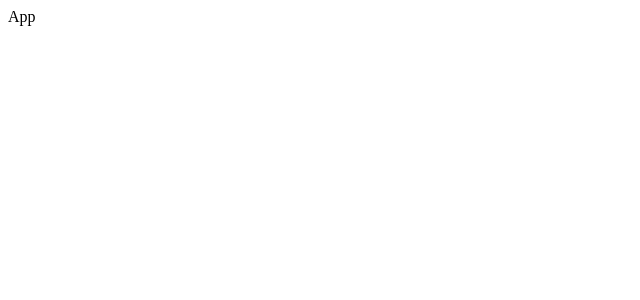
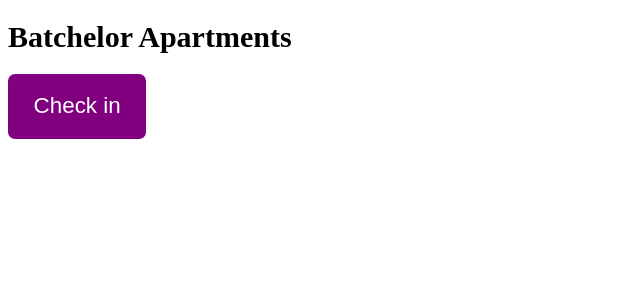
Before and after one commit to RyanBatchelor/Apartments, a React (Vite) app: page / in a window 1280 px wide. Shown: the top 300 px of the page, without its empty margins (0-640 px from the left). Built offline with nearby package versions, Linux system fonts and the light colour scheme.

Commit message:
Update 3 files

```diff
--- a/package.json
+++ b/package.json
@@ -11,7 +11,8 @@
   },
   "dependencies": {
     "react": "^18.2.0",
-    "react-dom": "^18.2.0"
+    "react-dom": "^18.2.0",
+    "styled-components": "^6.0.7"
   },
   "devDependencies": {
     "@types/react": "^18.2.15",
--- a/src/App.jsx
+++ b/src/App.jsx
@@ -1,6 +1,26 @@
+import styled from "styled-components"
+
+const H1 = styled.h1`
+  font-size: 30px;
+  font-weight: 600px
+`;
+
+const Button = styled.button`
+  font-size: 1.4rem;
+  padding: 1.2rem 1.6rem;
+  font-weight: 500;
+  border: none;
+  border-radius: 7px;
+  background-color: purple;
+  color: white;
+`;
+
 const App = () => {
   return (
-    <div>App</div>
+    <div>
+      <H1>Batchelor Apartments</H1>
+      <Button onClick={()=>alert("Check In")}>Check in</Button>
+    </div>
   )
 }
 
```
Also changed, not shown: 1 other file (tests, documents, lock files or other folders).
